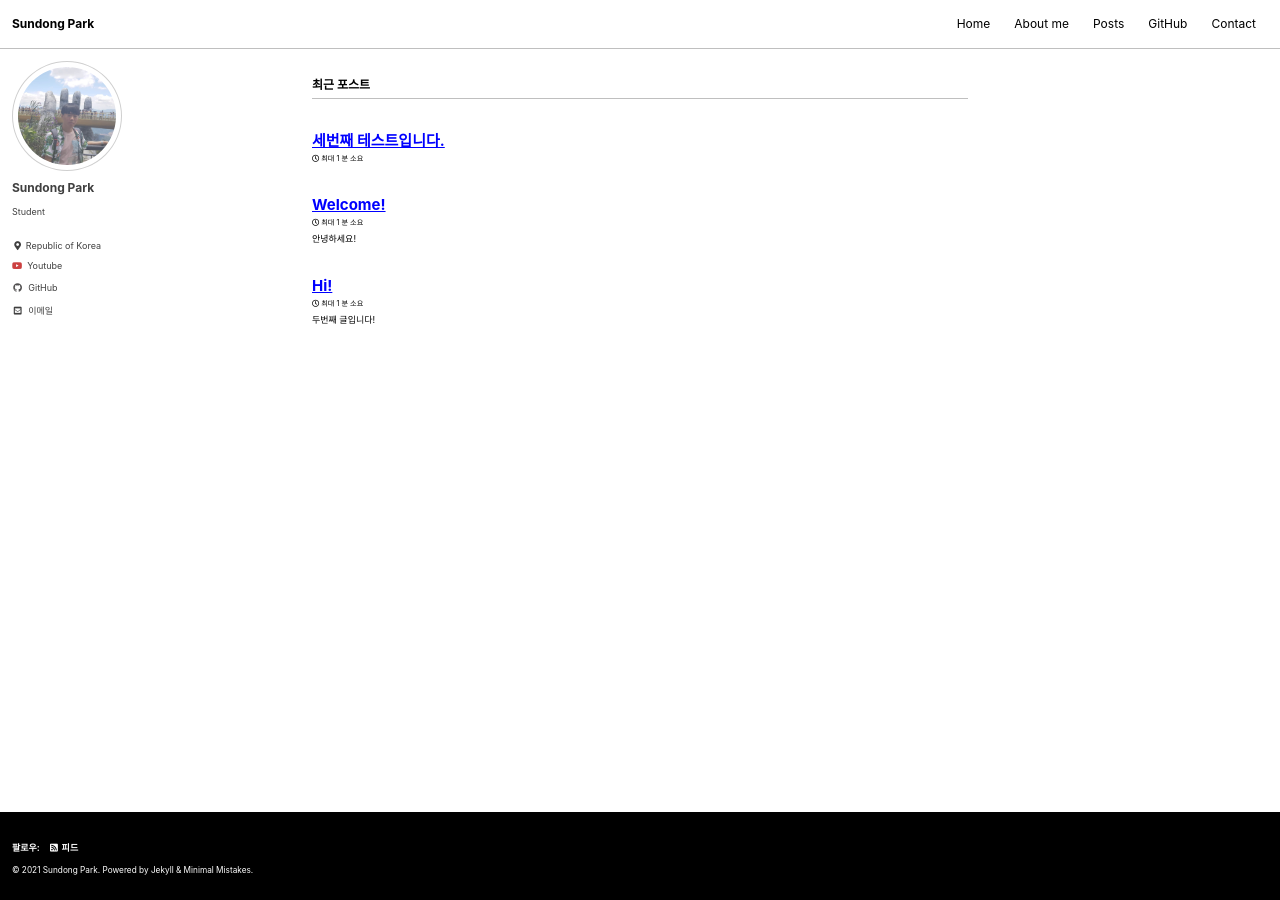
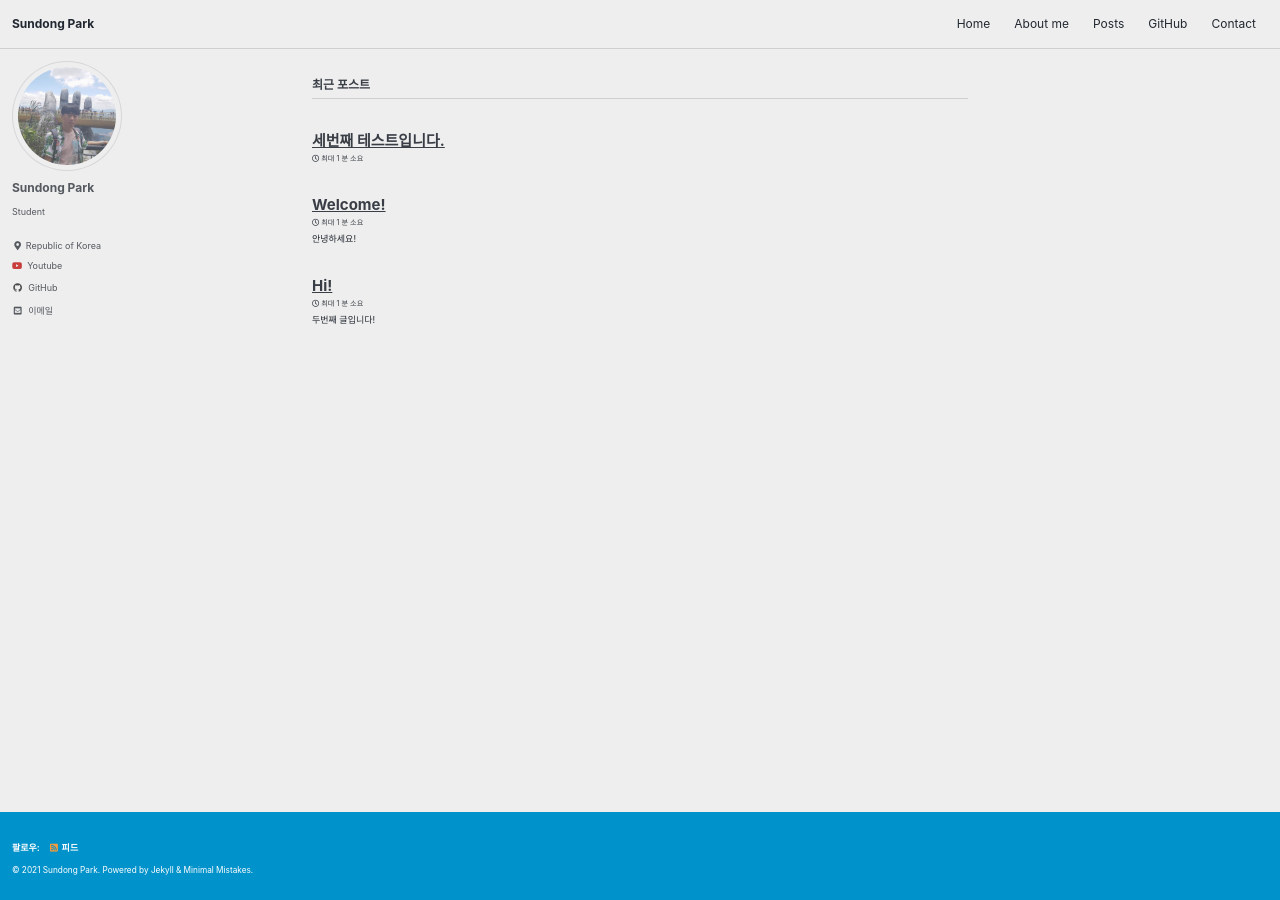
Before and after one commit to sundongpark/sundongpark.github.io, a Jekyll site: the page built from index.html, in a window 1280 px wide. Built offline with Jekyll 4.4.1, drawn with Linux system fonts in a browser that asks for light colours; cached includes are drawn as plain includes; the list of posts is cut into pages by our own code.

Commit message:
Update _config.yml

```diff
--- a/_config.yml
+++ b/_config.yml
@@ -12,7 +12,7 @@
 
 theme                  : "minimal-mistakes-jekyll"
 # remote_theme           : "mmistakes/minimal-mistakes"
-minimal_mistakes_skin    : "contrast" #"default" "air", "aqua", "contrast", "dark", "dirt", "neon", "mint", "plum", "sunrise"
+minimal_mistakes_skin    : "air" #"default" "air", "aqua", "contrast", "dark", "dirt", "neon", "mint", "plum", "sunrise"
 
 # Site Settings
 locale                   : "ko-KR"
```
